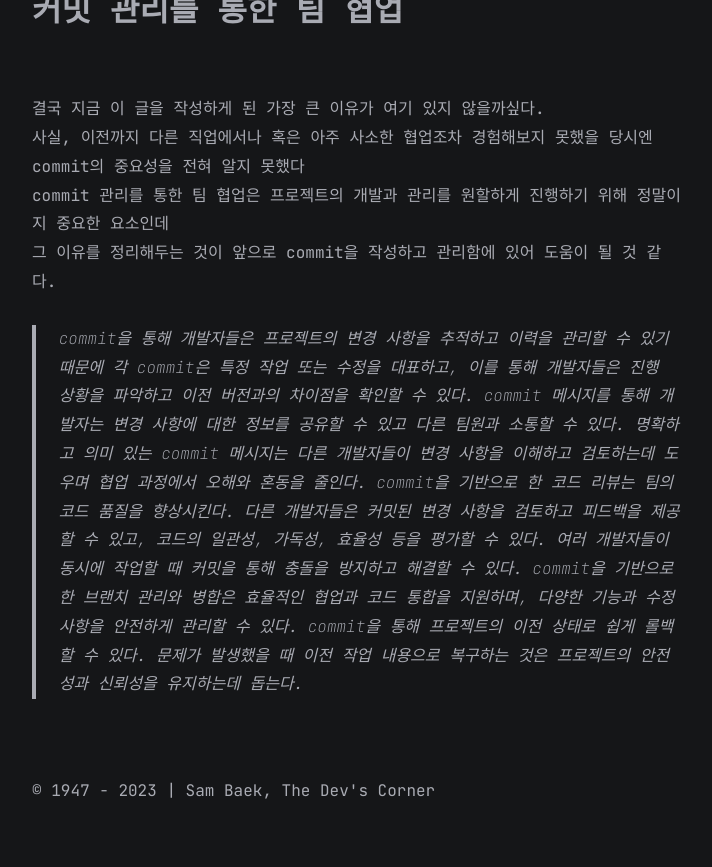
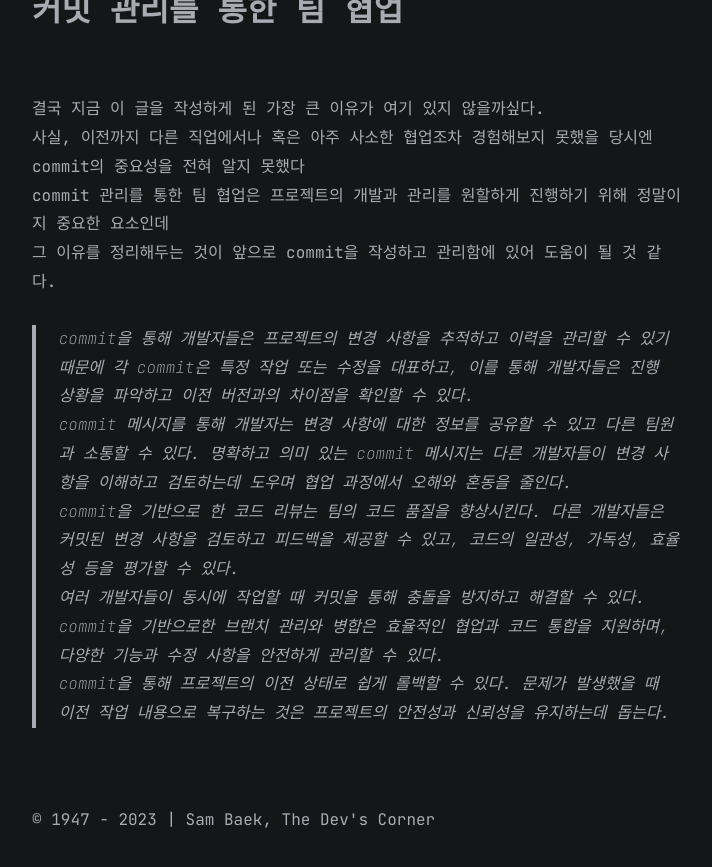
Before and after one commit to SamBeak/sambeak.github.io, a Jekyll site: the page built from all_collections/_posts/2023-06-30-commit.md, in a window 1280 px wide and 900 px high, scrolled down 6323 px. Shown: the top 867 px of the window, without its empty margins (283-995 px from the left). Built offline with Jekyll 4.4.1, drawn with Linux system fonts in a browser that asks for light colours.

```diff
--- a/all_collections/_posts/2023-06-30-commit.md
+++ b/all_collections/_posts/2023-06-30-commit.md
@@ -168,8 +168,8 @@ feat: Add user authentication functionality
 commit 관리를 통한 팀 협업은 프로젝트의 개발과 관리를 원할하게 진행하기 위해 정말이지 중요한 요소인데 <br>
 그 이유를 정리해두는 것이 앞으로 commit을 작성하고 관리함에 있어 도움이 될 것 같다. <br>
 
-> commit을 통해 개발자들은 프로젝트의 변경 사항을 추적하고 이력을 관리할 수 있기 때문에 각 commit은 특정 작업 또는 수정을 대표하고, 이를 통해 개발자들은 진행 상황을 파악하고 이전 버전과의 차이점을 확인할 수 있다.
-> commit 메시지를 통해 개발자는 변경 사항에 대한 정보를 공유할 수 있고 다른 팀원과 소통할 수 있다. 명확하고 의미 있는 commit 메시지는 다른 개발자들이 변경 사항을 이해하고 검토하는데 도우며 협업 과정에서 오해와 혼동을 줄인다.
-> commit을 기반으로 한 코드 리뷰는 팀의 코드 품질을 향상시킨다. 다른 개발자들은 커밋된 변경 사항을 검토하고 피드백을 제공할 수 있고, 코드의 일관성, 가독성, 효율성 등을 평가할 수 있다.
-> 여러 개발자들이 동시에 작업할 때 커밋을 통해 충돌을 방지하고 해결할 수 있다. commit을 기반으로한 브랜치 관리와 병합은 효율적인 협업과 코드 통합을 지원하며, 다양한 기능과 수정 사항을 안전하게 관리할 수 있다.
-> commit을 통해 프로젝트의 이전 상태로 쉽게 롤백할 수 있다. 문제가 발생했을 때 이전 작업 내용으로 복구하는 것은 프로젝트의 안전성과 신뢰성을 유지하는데 돕는다.
+> commit을 통해 개발자들은 프로젝트의 변경 사항을 추적하고 이력을 관리할 수 있기 때문에 각 commit은 특정 작업 또는 수정을 대표하고, 이를 통해 개발자들은 진행 상황을 파악하고 이전 버전과의 차이점을 확인할 수 있다. <br>
+> commit 메시지를 통해 개발자는 변경 사항에 대한 정보를 공유할 수 있고 다른 팀원과 소통할 수 있다. 명확하고 의미 있는 commit 메시지는 다른 개발자들이 변경 사항을 이해하고 검토하는데 도우며 협업 과정에서 오해와 혼동을 줄인다. <br>
+> commit을 기반으로 한 코드 리뷰는 팀의 코드 품질을 향상시킨다. 다른 개발자들은 커밋된 변경 사항을 검토하고 피드백을 제공할 수 있고, 코드의 일관성, 가독성, 효율성 등을 평가할 수 있다. <br>
+> 여러 개발자들이 동시에 작업할 때 커밋을 통해 충돌을 방지하고 해결할 수 있다. commit을 기반으로한 브랜치 관리와 병합은 효율적인 협업과 코드 통합을 지원하며, 다양한 기능과 수정 사항을 안전하게 관리할 수 있다. <br>
+> commit을 통해 프로젝트의 이전 상태로 쉽게 롤백할 수 있다. 문제가 발생했을 때 이전 작업 내용으로 복구하는 것은 프로젝트의 안전성과 신뢰성을 유지하는데 돕는다. <br>
```
Also changed, not shown: all_collections/_posts/2023-07-02-docker.md (added, +49 -0 lines).
